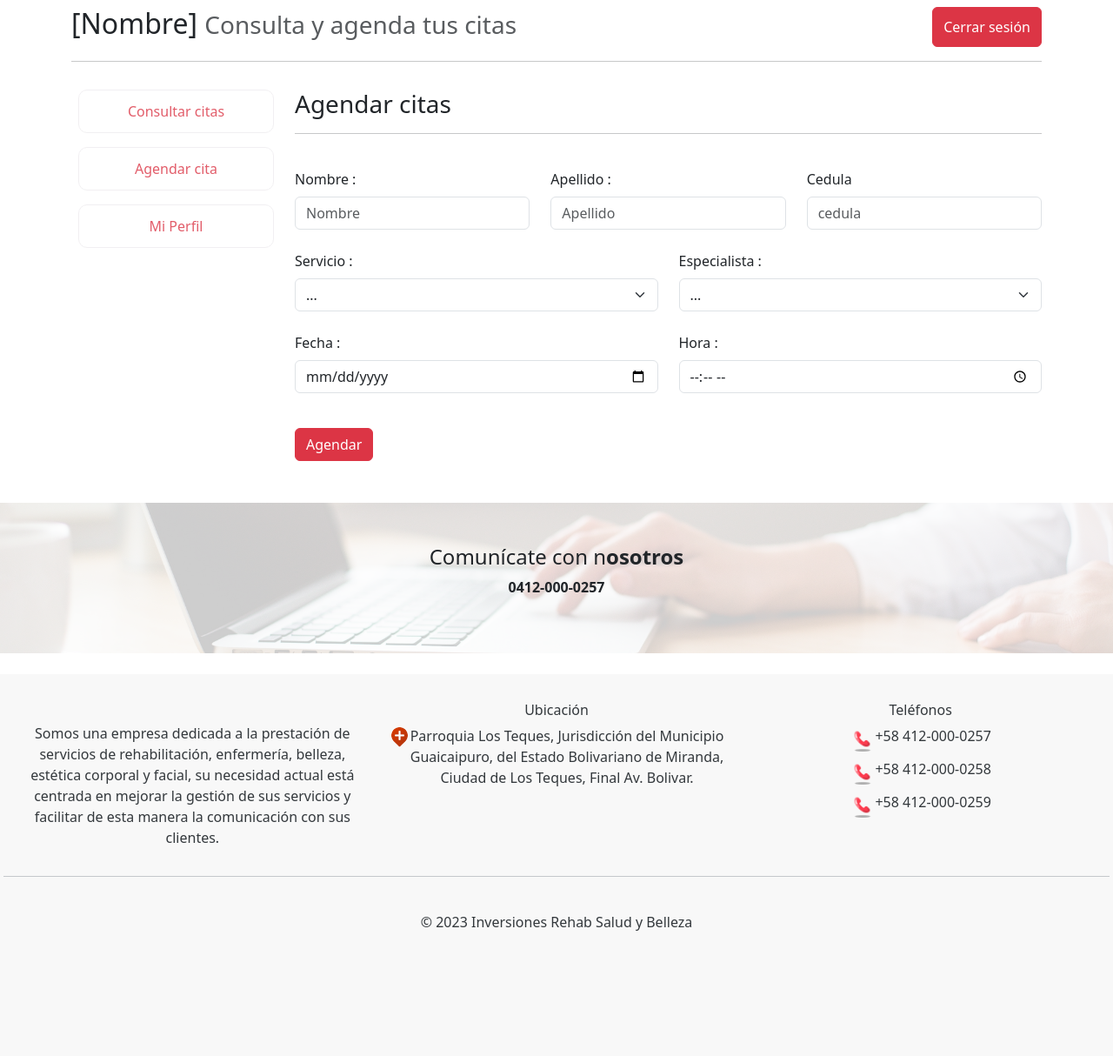
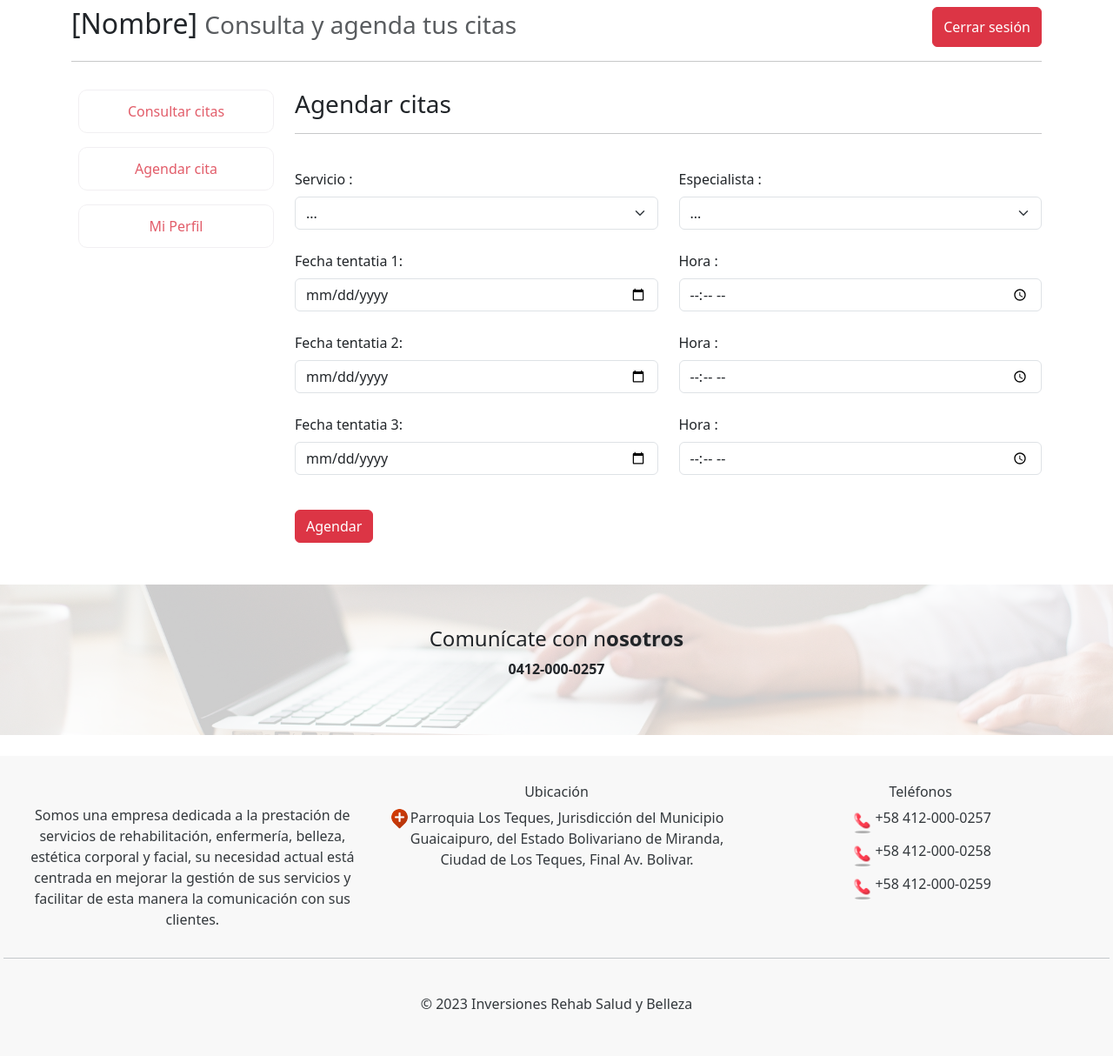
Before and after one commit to Freddyjr31/Rehab, a PHP site: page /php/usuario.php in a window 1280 px wide, after a click on "Agendar cita". Shown: the part 161-1375 px from the top of the page at 87% size. Before the commit the page ends 1231 px from the top, so only its background shows below. Run offline with PHP 8.4, Linux system fonts and the light colour scheme.

Commit message:
cambios en formularios para añadir cedula, fechas y quitar campos redundantes

```diff
--- a/php/register.php
+++ b/php/register.php
@@ -59,6 +59,10 @@
                                     <input type="text" name="apellido" placeholder="" id="apellido" class="form-control" />
                                 </div>
                                 <div class="col-md-6">
+                                    <label for="" class="form-label">Cédula : </label>
+                                    <input type="number" name="cedula" placeholder="" id="cedula" class="form-control" />
+                                </div>
+                                <div class="col-md-6">
                                     <label for="" class="form-label">Correo : </label>
                                     <input type="email" name="correo" placeholder="" id="correo" class="form-control" />
                                 </div>
@@ -74,7 +78,7 @@
                                         <option value="F">Femenino</option>
                                     </select>
                                 </div>
-                                <div class="col-md-6">
+                                <div class="col-md-12">
                                     <label for="" class="form-label">Contraseña : </label>
                                     <input type="password" name="password" placeholder="" id="password" class="form-control" />
                                 </div>
--- a/php/usuario.php
+++ b/php/usuario.php
@@ -158,18 +158,6 @@
                         <hr>
                         <!-- FORMULARIO PARA AGENDAR CITAS -->
                         <form class="row g-4 mt-2">
-                            <div class="col-sm-4">
-                                <label for="" class="form-label">Nombre : </label>
-                                <input placeholder="Nombre" type="text" class="form-control" id="" required />
-                            </div>
-                            <div class="col-sm-4">
-                                <label for="" class="form-label">Apellido : </label>
-                                <input placeholder="Apellido" type="text" class="form-control" id="" required />
-                            </div>
-                            <div class="col-sm-4">
-                                <label for="" class="form-label">Cedula</label>
-                                <input type="number" class="form-control" id="" placeholder="cedula" required />
-                            </div>
                             <div class="col-sm-6">
                                 <label for="" class="form-label">Servicio : </label>
                                 <select class="form-select" aria-label="Default select example" name="servicio" placeholder="" id="servicio" required>
@@ -184,8 +172,27 @@
                                     <option value="1">Nombre 1</option>
                                 </select>
                             </div>
+                            <!-- fecha uno -->
                             <div class="col-sm-6">
-                                <label class="form-label">Fecha : </label>
+                                <label class="form-label">Fecha tentatia 1: </label>
+                                <input class="form-control" type="date" name="fechaCita" min="2023-07-15" max="2030-12-31" required />
+                            </div>
+                            <div class="col-sm-6">
+                                <label class="form-label">Hora :</label>
+                                <input class="form-control" id="horaCita" type="time" name="horaCita" required />
+                            </div>
+                            <!-- fecha dos -->
+                            <div class="col-sm-6">
+                                <label class="form-label">Fecha tentatia 2: </label>
+                                <input class="form-control" type="date" name="fechaCita" min="2023-07-15" max="2030-12-31" required />
+                            </div>
+                            <div class="col-sm-6">
+                                <label class="form-label">Hora :</label>
+                                <input class="form-control" id="horaCita" type="time" name="horaCita" required />
+                            </div>
+                            <!-- fecha tres -->
+                            <div class="col-sm-6">
+                                <label class="form-label">Fecha tentatia 3: </label>
                                 <input class="form-control" type="date" name="fechaCita" min="2023-07-15" max="2030-12-31" required />
                             </div>
                             <div class="col-sm-6">
```
Also changed, not shown: php/admin.php (+8 -4 lines).
